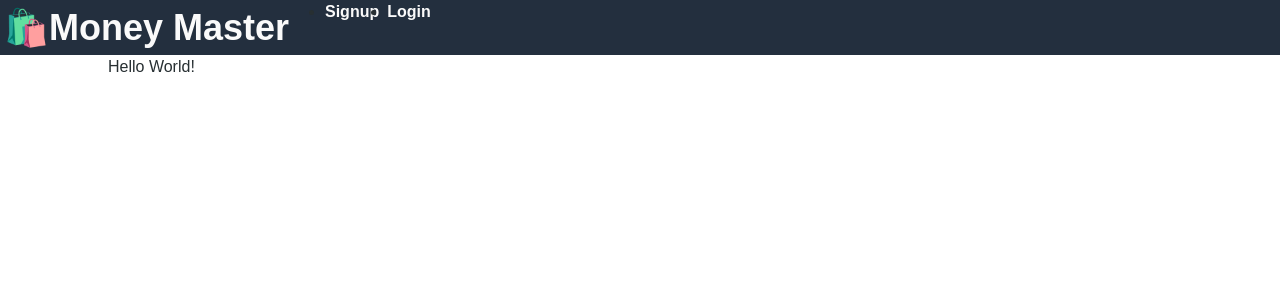
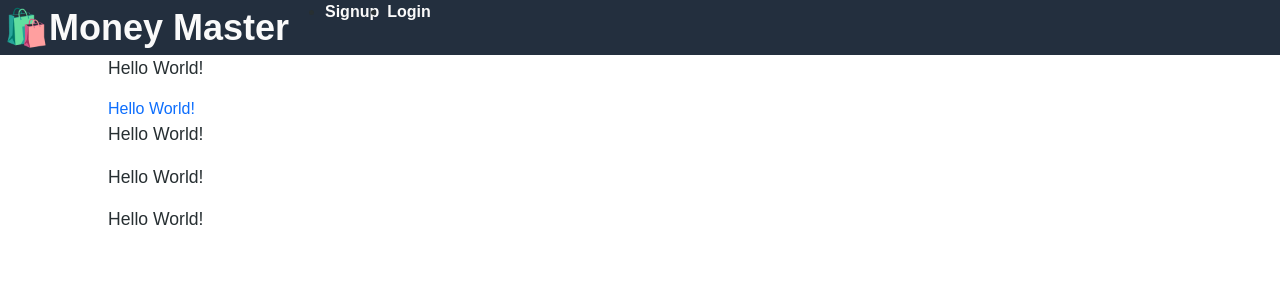
Before and after one commit to austinoler/budget_planner, a React (Vite) app in the folder client/: page / in a window 1280 px wide. Shown: the top 300 px of the page. Built offline with nearby package versions, Linux system fonts and the light colour scheme.

Commit message:
added script tags to allow for bootstrap js functions

```diff
--- a/client/index.html
+++ b/client/index.html
@@ -10,5 +10,8 @@
   <body>
     <div id="root"></div>
     <script type="module" src="/src/main.jsx"></script>
+    <script src="https://code.jquery.com/jquery-3.4.1.slim.min.js" integrity="sha384-J6qa4849blE2+poT4WnyKhv5vZF5SrPo0iEjwBvKU7imGFAV0wwj1yYfoRSJoZ+n" crossorigin="anonymous"></script>
+    <script src="https://cdn.jsdelivr.net/npm/popper.js@1.16.0/dist/umd/popper.min.js" integrity="sha384-Q6E9RHvbIyZFJoft+2mJbHaEWldlvI9IOYy5n3zV9zzTtmI3UksdQRVvoxMfooAo" crossorigin="anonymous"></script>
+    <script src="https://cdn.jsdelivr.net/npm/bootstrap@4.4.1/dist/js/bootstrap.min.js" integrity="sha384-wfSDF2E50Y2D1uUdj0O3uMBJnjuUD4Ih7YwaYd1iqfktj0Uod8GCExl3Og8ifwB6" crossorigin="anonymous"></script>
   </body>
 </html>
--- a/client/src/components/BudgetTable/index.jsx
+++ b/client/src/components/BudgetTable/index.jsx
@@ -1,7 +1,7 @@
 function BudgetTable() {
   return (
     <div>
-
+      <p>Hello World!</p>
     </div>
   );
 };
--- a/client/src/components/BudgetTotal/index.jsx
+++ b/client/src/components/BudgetTotal/index.jsx
@@ -1,8 +1,11 @@
 function BudgetTotal() {
   return (
-    <div>
-
+    <div className="form">
+    <div className="form-Group">
+      <div className="text-primary">Hello World!</div>
+      <i className="bi bi-pencil-square"></i>
     </div>
+  </div>
   );
 };
 
--- a/client/src/components/ExpensesForm/index.jsx
+++ b/client/src/components/ExpensesForm/index.jsx
@@ -1,9 +1,9 @@
 function ExpensesForm() {
   return (
     <div>
-
+    <p>Hello World!</p>
     </div>
-  )
-}
+  );
+};
 
 export default ExpensesForm;
--- a/client/src/components/TransactionsTable/index.jsx
+++ b/client/src/components/TransactionsTable/index.jsx
@@ -1,9 +1,10 @@
+
 function TransactionsTable() {
   return (
-    <div>
-      Hello World!
+    <div className="form">
+    <p>Hello World!</p>
     </div>
-  )
-}
+  );
+};
 
 export default TransactionsTable;
--- a/client/src/pages/Home.jsx
+++ b/client/src/pages/Home.jsx
@@ -21,6 +21,7 @@ import TransactionsTable from "../components/TransactionsTable";
 const Home = () => {
   return (
     <div className="container">
+      <p>Hello World!</p>
       <BudgetTotal/>
       <BudgetTable/>
       <ExpensesForm/>
```
